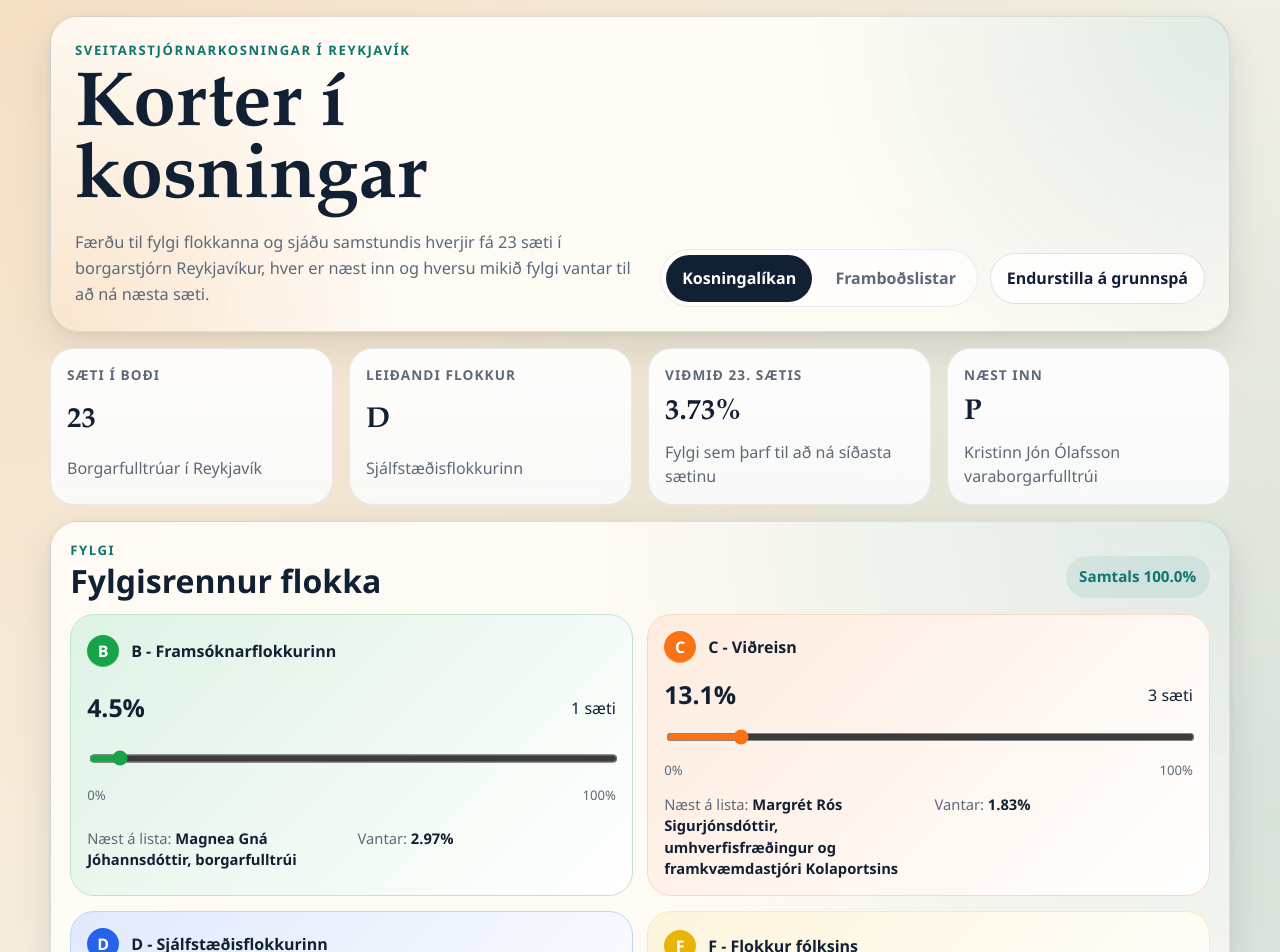
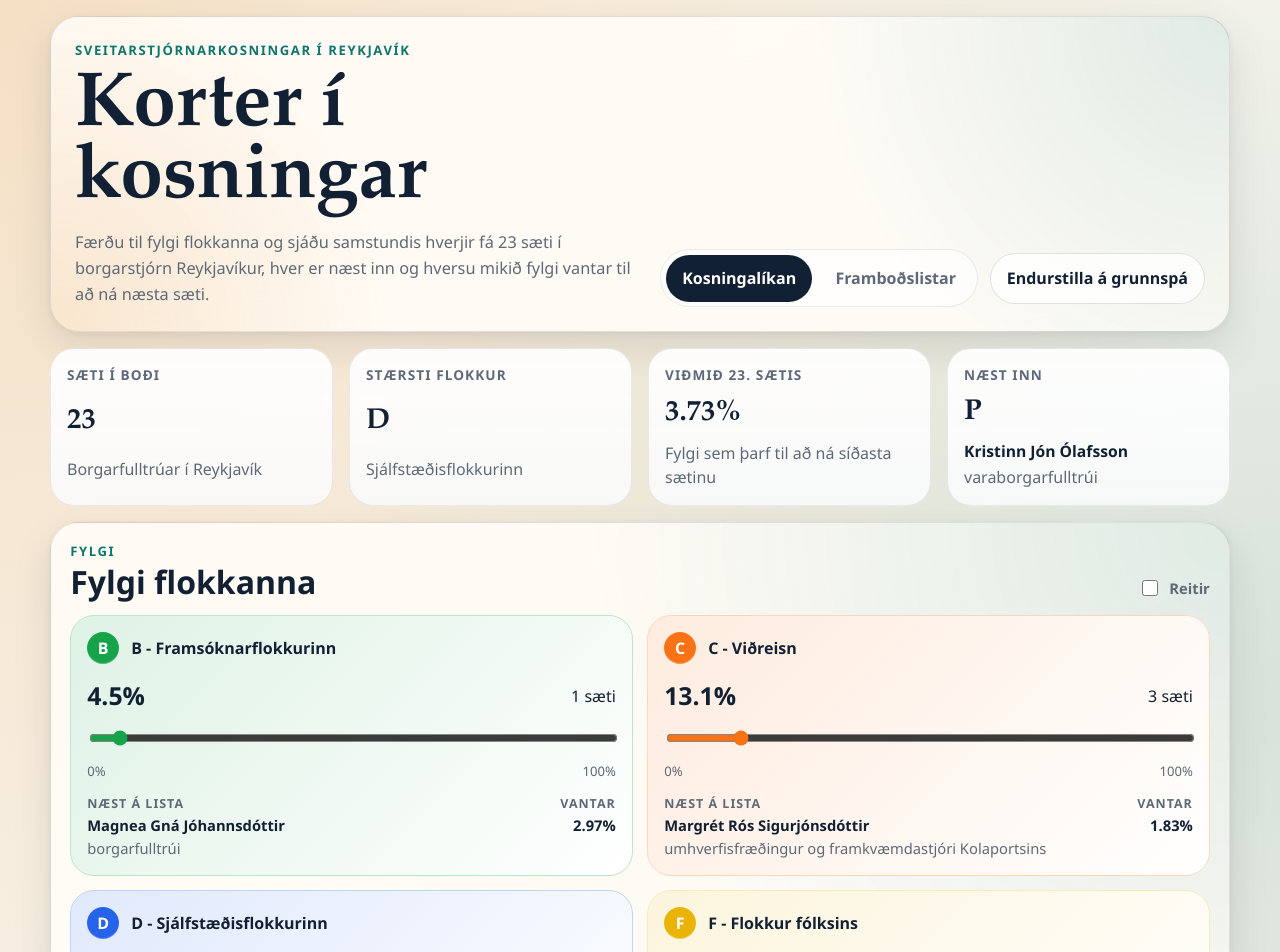
Before and after one commit to msigurbjornsson/KorterKosningar, a React (Vite) app: page / in a window 1280 px wide. Shown: the top 952 px of the page. Built offline with nearby package versions, Linux system fonts and the light colour scheme.

Commit message:
Add direct vote share fields

```diff
--- a/src/App.css
+++ b/src/App.css
@@ -168,6 +168,16 @@
   color: var(--ink-strong);
 }
 
+.metric-card__hint--stacked {
+  display: grid;
+  gap: 0.1rem;
+}
+
+.metric-card__hint--stacked strong {
+  color: var(--ink-strong);
+  font-size: 0.98rem;
+}
+
 .panel {
   padding: 1.2rem;
   display: grid;
@@ -188,17 +198,25 @@
   color: var(--ink-strong);
 }
 
-.total-pill,
 .section-heading__meta {
   font-size: 0.95rem;
   font-weight: 700;
 }
 
-.total-pill {
-  border-radius: 999px;
-  padding: 0.6rem 0.85rem;
-  background: rgba(15, 118, 110, 0.09);
-  color: var(--accent-strong);
+.toggle-pill {
+  display: inline-flex;
+  align-items: center;
+  gap: 0.5rem;
+  font-size: 0.92rem;
+  font-weight: 700;
+  color: var(--ink-soft);
+  cursor: pointer;
+}
+
+.toggle-pill input {
+  width: 1rem;
+  height: 1rem;
+  accent-color: var(--accent-strong);
 }
 
 .party-grid {
@@ -257,6 +275,38 @@
   accent-color: var(--party-accent);
 }
 
+.party-card__field {
+  display: grid;
+  gap: 0.35rem;
+}
+
+.party-card__field-input {
+  display: inline-flex;
+  align-items: center;
+  gap: 0.45rem;
+  width: fit-content;
+  padding: 0.55rem 0.7rem;
+  border-radius: 14px;
+  border: 1px solid color-mix(in srgb, var(--party-accent) 24%, white);
+  background: rgba(255, 255, 255, 0.78);
+}
+
+.party-card__field-input input {
+  width: 4.5rem;
+  border: 0;
+  background: transparent;
+  color: var(--ink-strong);
+  font: inherit;
+  font-weight: 700;
+  padding: 0;
+  outline: none;
+}
+
+.party-card__field-input span {
+  color: var(--ink-soft);
+  font-weight: 700;
+}
+
 .party-card__scale {
   display: flex;
   justify-content: space-between;
@@ -266,16 +316,45 @@
 
 .party-card__footer {
   align-items: flex-start;
+  grid-template-columns: minmax(0, 1fr) auto;
   font-size: 0.92rem;
   line-height: 1.45;
 }
 
-.party-card__footer span {
-  flex: 1;
+.party-card__next,
+.party-card__need {
+  display: grid;
+  gap: 0.12rem;
 }
 
-.party-card__footer strong {
+.party-card__next {
+  min-width: 0;
+}
+
+.party-card__footer-label {
+  font-size: 0.78rem;
+  font-weight: 800;
+  letter-spacing: 0.08em;
+  text-transform: uppercase;
+  color: var(--ink-soft);
+}
+
+.party-card__candidate {
+  display: grid;
+  gap: 0.08rem;
+}
+
+.party-card__footer strong,
+.party-card__candidate strong {
   color: var(--ink-strong);
+}
+
+.party-card__candidate-role {
+  color: var(--ink-soft);
+}
+
+.party-card__need {
+  justify-items: end;
 }
 
 .seat-grid {
@@ -559,6 +638,20 @@
   background: rgba(15, 118, 110, 0.04);
 }
 
+.table-candidate {
+  display: grid;
+  gap: 0.12rem;
+}
+
+.table-candidate strong {
+  color: var(--ink-strong);
+}
+
+.table-candidate__role {
+  color: var(--ink-soft);
+  line-height: 1.35;
+}
+
 .sr-only {
   position: absolute;
   width: 1px;
@@ -622,9 +715,17 @@
   }
 
   .section-heading,
-  .party-card__footer,
   .candidate-list-card__header {
     display: grid;
+  }
+
+  .party-card__footer {
+    display: grid;
+    grid-template-columns: minmax(0, 1fr);
+  }
+
+  .party-card__need {
+    justify-items: start;
   }
 
   .table-shell table {
--- a/src/App.tsx
+++ b/src/App.tsx
@@ -41,6 +41,10 @@ function formatShare(share: number, digits: 'slider' | 'table' = 'slider') {
   return `${formatter.format(share * 100)}%`
 }
 
+function formatShareInputValue(share: number) {
+  return sliderFormatter.format(share * 100)
+}
+
 function formatSeats(count: number) {
   return `${count} sæti`
 }
@@ -81,10 +85,31 @@ function splitCandidateLabel(candidateName: string) {
   }
 }
 
+function renderCandidateLabel(candidateName: string, roleClassName: string) {
+  const candidateLabel = splitCandidateLabel(candidateName)
+
+  return (
+    <>
+      <strong>{candidateLabel.name}</strong>
+      {candidateLabel.role ? (
+        <span className={roleClassName}>{candidateLabel.role}</span>
+      ) : null}
+    </>
+  )
+}
+
 function App() {
   const [page, setPage] = useState<AppPage>(() => getPageFromHash())
   const [voteShares, setVoteShares] =
     useState<Record<string, number>>(defaultVoteShares)
+  const [showShareFields, setShowShareFields] = useState(false)
+  const [shareInputs, setShareInputs] =
+    useState<Record<string, string>>(() =>
+      municipality.parties.reduce<Record<string, string>>((accumulator, party) => {
+        accumulator[party.id] = formatShareInputValue(defaultVoteShares[party.id] ?? 0)
+        return accumulator
+      }, {}),
+    )
 
   useEffect(() => {
     document.title = 'Korter í kosningar'
@@ -101,11 +126,22 @@ function App() {
     }
   }, [])
 
+  useEffect(() => {
+    setShareInputs(
+      municipality.parties.reduce<Record<string, string>>((accumulator, party) => {
+        accumulator[party.id] = formatShareInputValue(voteShares[party.id] ?? 0)
+        return accumulator
+      }, {}),
+    )
+  }, [voteShares])
+
   const election = calculateElection(municipality, voteShares)
   const leadingParty = municipality.parties.reduce((leader, party) =>
     voteShares[party.id] > voteShares[leader.id] ? party : leader,
   )
   const nextSeat = election.nextInQueue[0]
+  const nextSeatLabel =
+    nextSeat == null ? null : splitCandidateLabel(nextSeat.candidateName)
 
   const navigateTo = (nextPage: AppPage) => {
     setPage(nextPage)
@@ -120,6 +156,27 @@ function App() {
 
   const handleSliderChange = (partyId: string, nextValue: string) => {
     const nextShare = Number(nextValue) / 1000
+
+    startTransition(() => {
+      setVoteShares((current) =>
+        normalizeVoteShares(municipality, current, partyId, nextShare),
+      )
+    })
+  }
+
+  const handleShareInputChange = (partyId: string, nextValue: string) => {
+    setShareInputs((current) => ({
+      ...current,
+      [partyId]: nextValue,
+    }))
+
+    const normalizedValue = Number(nextValue.replace(',', '.'))
+
+    if (!Number.isFinite(normalizedValue)) {
+      return
+    }
+
+    const nextShare = normalizedValue / 100
 
     startTransition(() => {
       setVoteShares((current) =>
@@ -177,7 +234,7 @@ function App() {
           <span className="metric-card__hint">Borgarfulltrúar í Reykjavík</span>
         </article>
         <article className="metric-card">
-          <span className="metric-card__label">Leiðandi flokkur</span>
+          <span className="metric-card__label">Stærsti flokkur</span>
           <strong className="metric-card__value">{leadingParty.code}</strong>
           <span className="metric-card__hint">{leadingParty.name}</span>
         </article>
@@ -193,8 +250,15 @@ function App() {
         <article className="metric-card">
           <span className="metric-card__label">Næst inn</span>
           <strong className="metric-card__value">{nextSeat?.partyCode ?? '—'}</strong>
-          <span className="metric-card__hint">
-            {nextSeat?.candidateName ?? 'Enginn á lista'}
+          <span className="metric-card__hint metric-card__hint--stacked">
+            {nextSeatLabel == null ? (
+              'Enginn á lista'
+            ) : (
+              <>
+                <strong>{nextSeatLabel.name}</strong>
+                {nextSeatLabel.role ? <span>{nextSeatLabel.role}</span> : null}
+              </>
+            )}
           </span>
         </article>
       </section>
@@ -205,11 +269,16 @@ function App() {
             <div className="section-heading">
               <div>
                 <p className="section-heading__eyebrow">Fylgi</p>
-                <h2>Fylgisrennur flokka</h2>
+                <h2>Fylgi flokkanna</h2>
               </div>
-              <div className="total-pill" aria-live="polite">
-                Samtals {formatShare(election.totalShare)}
-              </div>
+              <label className="toggle-pill">
+                <input
+                  checked={showShareFields}
+                  type="checkbox"
+                  onChange={(event) => setShowShareFields(event.currentTarget.checked)}
+                />
+                <span>Reitir</span>
+              </label>
             </div>
 
             <div className="party-grid">
@@ -218,6 +287,10 @@ function App() {
                 const nextInParty =
                   election.partyNextIn.find((row) => row.partyId === party.id) ??
                   null
+                const nextCandidateLabel =
+                  nextInParty?.nextCandidateName == null
+                    ? null
+                    : splitCandidateLabel(nextInParty.nextCandidateName)
                 const style = { '--party-accent': party.color } as CSSProperties
 
                 return (
@@ -238,6 +311,30 @@ function App() {
                         {formatSeats(seatCount)}
                       </span>
                     </div>
+
+                    {showShareFields ? (
+                      <label className="party-card__field">
+                        <span className="party-card__footer-label">Fylgi í %</span>
+                        <div className="party-card__field-input">
+                          <input
+                            inputMode="decimal"
+                            max="100"
+                            min="0"
+                            step="0.1"
+                            type="number"
+                            value={shareInputs[party.id] ?? ''}
+                            onChange={(event) =>
+                              handleShareInputChange(
+                                party.id,
+                                event.currentTarget.value,
+                              )
+                            }
+                            aria-label={`${party.fullName} prósentur`}
+                          />
+                          <span>%</span>
+                        </div>
+                      </label>
+                    ) : null}
 
                     <label className="sr-only" htmlFor={`slider-${party.id}`}>
                       {party.fullName}
@@ -262,20 +359,31 @@ function App() {
                     </div>
 
                     <div className="party-card__footer">
-                      <span>
-                        Næst á lista:{' '}
-                        <strong>
-                          {nextInParty?.nextCandidateName ?? 'Enginn á lista'}
-                        </strong>
-                      </span>
-                      <span>
-                        Vantar:{' '}
+                      <div className="party-card__next">
+                        <span className="party-card__footer-label">Næst á lista</span>
+                        <div className="party-card__candidate">
+                          {nextCandidateLabel == null ? (
+                            <strong>Enginn á lista</strong>
+                          ) : (
+                            <>
+                              <strong>{nextCandidateLabel.name}</strong>
+                              {nextCandidateLabel.role ? (
+                                <span className="party-card__candidate-role">
+                                  {nextCandidateLabel.role}
+                                </span>
+                              ) : null}
+                            </>
+                          )}
+                        </div>
+                      </div>
+                      <div className="party-card__need">
+                        <span className="party-card__footer-label">Vantar</span>
                         <strong>
                           {nextInParty?.neededShare == null
                             ? '—'
                             : formatShare(nextInParty.neededShare, 'table')}
                         </strong>
-                      </span>
+                      </div>
                     </div>
                   </article>
                 )
@@ -286,8 +394,8 @@ function App() {
           <section className="panel panel--embed">
             <div className="section-heading">
               <div>
-                <p className="section-heading__eyebrow">Hlé</p>
-                <h2>Spotify</h2>
+                <p className="section-heading__eyebrow">Hlaðvarp</p>
+                <h2>Korter í kosningar á Spotify</h2>
               </div>
             </div>
 
@@ -301,7 +409,7 @@ function App() {
               allowFullScreen
               allow="autoplay; clipboard-write; encrypted-media; fullscreen; picture-in-picture"
               loading="lazy"
-              title="Spotify embed"
+              title="Korter í kosningar á Spotify"
             />
           </section>
 
@@ -343,7 +451,7 @@ function App() {
             </ol>
           </section>
 
-          <section className="panel panel--two-up">
+          <section className="panel">
             <div className="table-panel">
               <div className="section-heading">
                 <div>
@@ -382,85 +490,15 @@ function App() {
                             {seat.partyCode}
                           </span>
                         </td>
-                        <td>{seat.candidateName}</td>
+                        <td>
+                          <div className="table-candidate">
+                            {renderCandidateLabel(seat.candidateName, 'table-candidate__role')}
+                          </div>
+                        </td>
                         <td>
                           {seat.neededShare === null
                             ? '—'
                             : formatShare(seat.neededShare, 'table')}
-                        </td>
-                      </tr>
-                    ))}
-                  </tbody>
-                </table>
-              </div>
-            </div>
-
-            <div className="table-panel">
-              <div className="table-shell">
-                <table aria-label="Næst á lista hjá hverjum flokki">
-                  <thead>
-                    <tr>
-                      <th>Flokkur</th>
-                      <th>Sæti núna</th>
-                      <th>Næsti á lista</th>
-                      <th>Deilitala</th>
-                    </tr>
-                  </thead>
-                  <tbody>
-                    {election.partyNextIn.map((row) => (
-                      <tr key={row.partyId}>
-                        <td>
-                          <span
-                            className="table-party"
-                            style={
-                              {
-                                '--party-accent': row.partyColor,
-                              } as CSSProperties
-                            }
-                          >
-                            {row.partyCode}
-                          </span>{' '}
-                          {row.partyName}
-                        </td>
-                        <td>{row.currentSeats}</td>
-                        <td>{row.nextCandidateName ?? 'Enginn á lista'}</td>
-                        <td>{row.nextDivisor ?? '—'}</td>
-                      </tr>
-                    ))}
-                  </tbody>
-                </table>
-              </div>
-
-              <div className="table-shell">
-                <table aria-label="Vantar í næsta sæti hjá hverjum flokki">
-                  <thead>
-                    <tr>
-                      <th>Flokkur</th>
-                      <th>Næsti á lista</th>
-                      <th>Vantar</th>
-                    </tr>
-                  </thead>
-                  <tbody>
-                    {election.partyNextIn.map((row) => (
-                      <tr key={`${row.partyId}-needed`}>
-                        <td>
-                          <span
-                            className="table-party"
-                            style={
-                              {
-                                '--party-accent': row.partyColor,
-                              } as CSSProperties
-                            }
-                          >
-                            {row.partyCode}
-                          </span>{' '}
-                          {row.partyName}
-                        </td>
-                        <td>{row.nextCandidateName ?? 'Enginn á lista'}</td>
-                        <td>
-                          {row.neededShare === null
-                            ? '—'
-                            : formatShare(row.neededShare, 'table')}
                         </td>
                       </tr>
                     ))}
```
Also changed, not shown: 1 other file (tests, documents, lock files or other folders).
